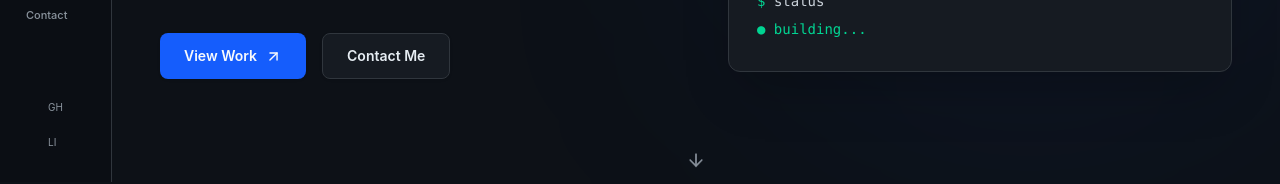
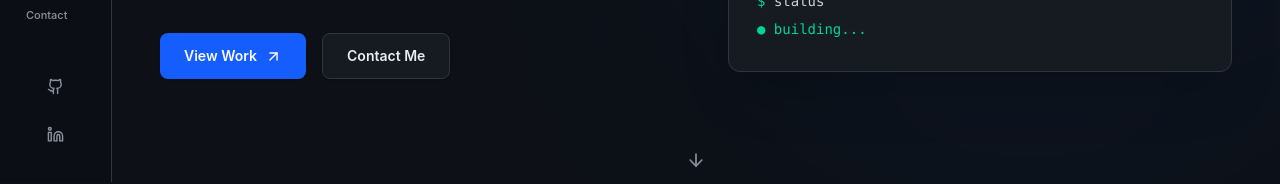
Before and after one commit to bonssss/portfolio, a React (Vite) app: page / in a window 1280 px wide. Shown: the part 618-802 px from the top of the page. Built offline with nearby package versions, Linux system fonts and the light colour scheme.

Commit message:
feat: add GitHub and LinkedIn SVG icon components to navbar social links

```diff
--- a/src/components/Navbar.tsx
+++ b/src/components/Navbar.tsx
@@ -2,6 +2,43 @@ import { useState } from "react";
 import { Menu, X, Sun, Moon } from "lucide-react";
 import { navLinks as links } from "../data/navigation";
 import { useTheme } from "../context/ThemeContext";
+
+function GithubIcon({ size = 18 }: { size?: number }) {
+  return (
+    <svg
+      width={size}
+      height={size}
+      viewBox="0 0 24 24"
+      fill="none"
+      stroke="currentColor"
+      strokeWidth="2"
+      strokeLinecap="round"
+      strokeLinejoin="round"
+    >
+      <path d="M15 22v-4a4.8 4.8 0 0 0-1-3.5c3 0 6-2 6-5.5.08-1.25-.27-2.48-1-3.5.28-1.15.28-2.35 0-3.5 0 0-1 0-3 1.5-2.64-.5-5.36-.5-8 0C6 2 5 2 5 2c-.3 1.15-.3 2.35 0 3.5A5.403 5.403 0 0 0 4 9c0 3.5 3 5.5 6 5.5-.39.49-.68 1.05-.85 1.65-.17.6-.22 1.23-.15 1.85v4" />
+      <path d="M9 18c-4.51 2-5-2-7-2" />
+    </svg>
+  );
+}
+
+function LinkedinIcon({ size = 18 }: { size?: number }) {
+  return (
+    <svg
+      width={size}
+      height={size}
+      viewBox="0 0 24 24"
+      fill="none"
+      stroke="currentColor"
+      strokeWidth="2"
+      strokeLinecap="round"
+      strokeLinejoin="round"
+    >
+      <path d="M16 8a6 6 0 0 1 6 6v7h-4v-7a2 2 0 0 0-2-2 2 2 0 0 0-2 2v7h-4v-7a6 6 0 0 1 6-6z" />
+      <rect width="4" height="12" x="2" y="9" />
+      <circle cx="4" cy="4" r="2" />
+    </svg>
+  );
+}
 
 export default function Navbar() {
   const [open, setOpen] = useState(false);
@@ -46,23 +83,27 @@ export default function Navbar() {
           ))}
         </nav>
 
-        <div className="mt-auto mb-8 flex flex-col gap-5">
+        <div className="mt-auto mb-8 flex flex-col items-center gap-4">
           <a
             href="https://github.com/bonssss"
             target="_blank"
             rel="noopener noreferrer"
-            className="text-[10px] text-slate-500 transition hover:text-slate-800 dark:text-[#8b949e] dark:hover:text-[#e6edf3]"
+            aria-label="GitHub Profile"
+            title="GitHub"
+            className="flex h-8 w-8 items-center justify-center rounded-lg text-slate-500 transition hover:bg-slate-200/60 hover:text-slate-900 dark:text-[#8b949e] dark:hover:bg-[#161b22] dark:hover:text-[#e6edf3]"
           >
-            GH
+            <GithubIcon size={17} />
           </a>
 
           <a
             href="https://www.linkedin.com/in/bonsa-desalegn-90175b257/"
             target="_blank"
             rel="noopener noreferrer"
-            className="text-[10px] text-slate-500 transition hover:text-slate-800 dark:text-[#8b949e] dark:hover:text-[#e6edf3]"
+            aria-label="LinkedIn Profile"
+            title="LinkedIn"
+            className="flex h-8 w-8 items-center justify-center rounded-lg text-slate-500 transition hover:bg-slate-200/60 hover:text-slate-900 dark:text-[#8b949e] dark:hover:bg-[#161b22] dark:hover:text-[#e6edf3]"
           >
-            LI
+            <LinkedinIcon size={17} />
           </a>
         </div>
       </aside>
```
